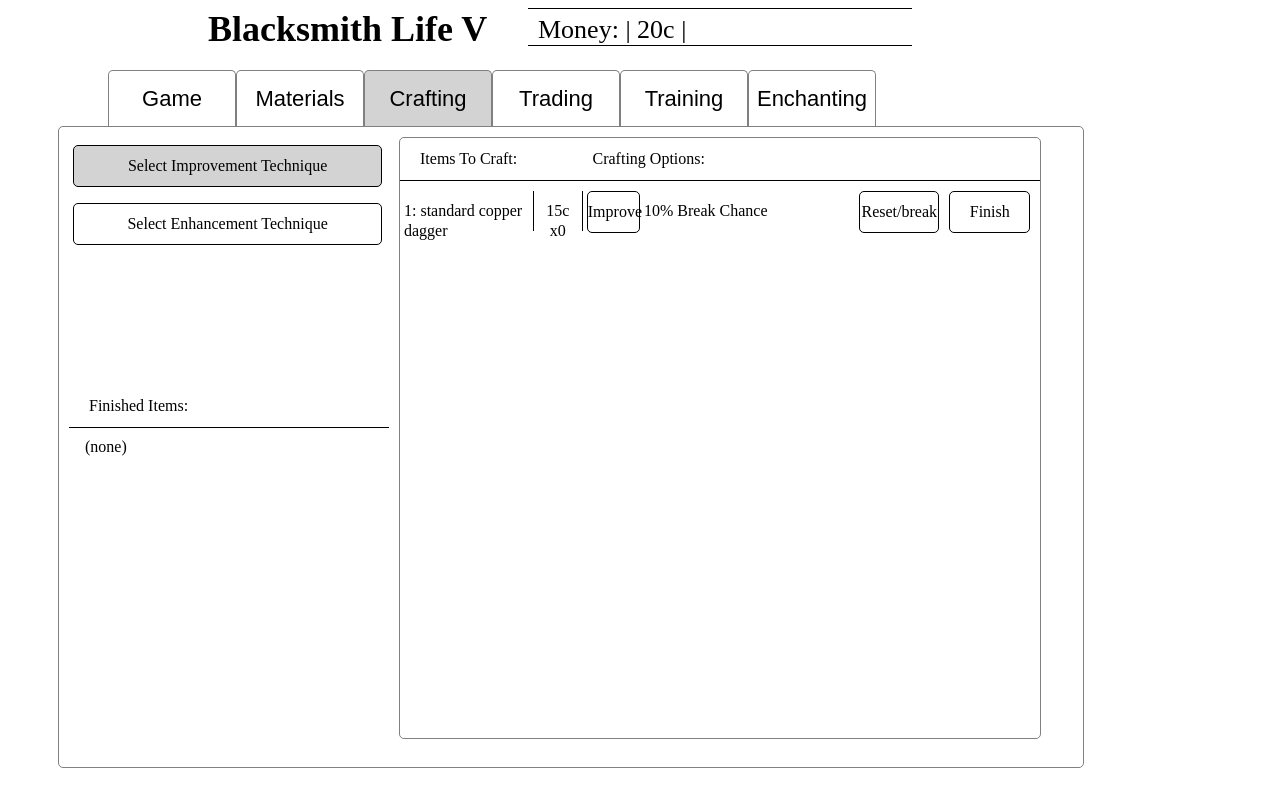
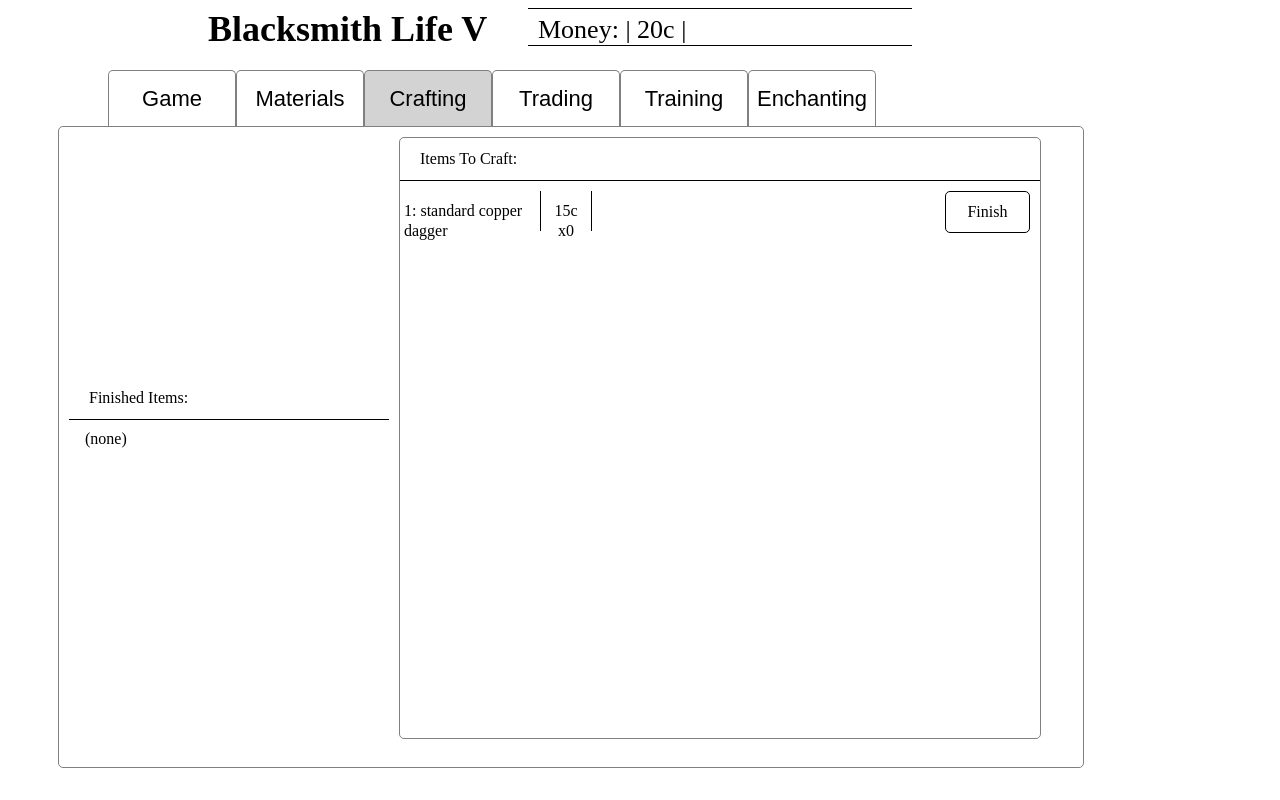
Before and after one commit to JFrederick25/Blacksmith-Life-v, an Angular app: page / in a window 1280 px wide. Both pictures are taken after a click on the button "Crafting". Built offline with nearby package versions, Linux system fonts and the light colour scheme.

Commit message:
5 files modified

```diff
--- a/src/app/app.component.ts
+++ b/src/app/app.component.ts
@@ -8,7 +8,7 @@ import { PlayerData } from './models/playerData';
   styleUrls: ['./app.component.css'],
 })
 export class AppComponent {
-  selectedTab: string = 'Trading';
+  selectedTab: string = 'Game';
   playerData: PlayerData = new PlayerData();
 
   constructor(private idService: IdService) {
--- a/src/app/components/crafting/crafting.component.html
+++ b/src/app/components/crafting/crafting.component.html
@@ -76,7 +76,7 @@
       <div
         style="border-bottom: 1px solid black; padding: 12px 20px; width: 100%;"
       >
-        Crafting Options:
+        <!-- Crafting Options: -->
       </div>
     </div>
     <div
@@ -113,14 +113,17 @@
         [ngTemplateOutlet]="recovery"
         [ngTemplateOutletContext]="{ item: item }"
       ></ng-container>
+      <div *ngIf="selectedMenu === ''" style="width:24vw;"></div>
 
-      <div
+      <!-- <div
         class="option"
         style="margin: 10px 0 10px 10px; width: 100px; font-size: 16px;"
         (click)="reset(item)"
       >
         Reset/break
-      </div>
+      </div> -->
+
+      <div style="width: 100px;"></div>
 
       <div
         class="option"
--- a/src/app/components/crafting/crafting.component.ts
+++ b/src/app/components/crafting/crafting.component.ts
@@ -25,7 +25,7 @@ import {
 export class CraftingComponent {
   @Input() playerData: PlayerData;
 
-  selectedMenu: string = 'Improvement';
+  selectedMenu: string = '';
 
   getItemValue(item: CraftedItem): number {
     const improveFactor: number = lookupImprovedValue(item.improveScore);
@@ -58,7 +58,11 @@ export class CraftingComponent {
   }
 
   selectOption(value: string) {
-    this.selectedMenu = value;
+    if (this.selectedMenu === value) {
+      this.selectedMenu = '';
+    } else {
+      this.selectedMenu = value;
+    }
   }
 
   knownTechnique(tech: string): boolean {
--- a/src/app/models/playerData.ts
+++ b/src/app/models/playerData.ts
@@ -29,7 +29,8 @@ export class PlayerData {
 
     this.knownShapes = ['club', 'dagger'];
     this.knownEnchantments = ['magic'];
-    this.knownTechniques = ['improve', 'enhance'];
+    this.knownTechniques = [];
+    // this.knownTechniques = ['improve', 'enhance'];
     this.knownVendors = this.getInitialVendors();
   }
 
```
Also changed, not shown: 1 other file (tests, documents, lock files or other folders).
